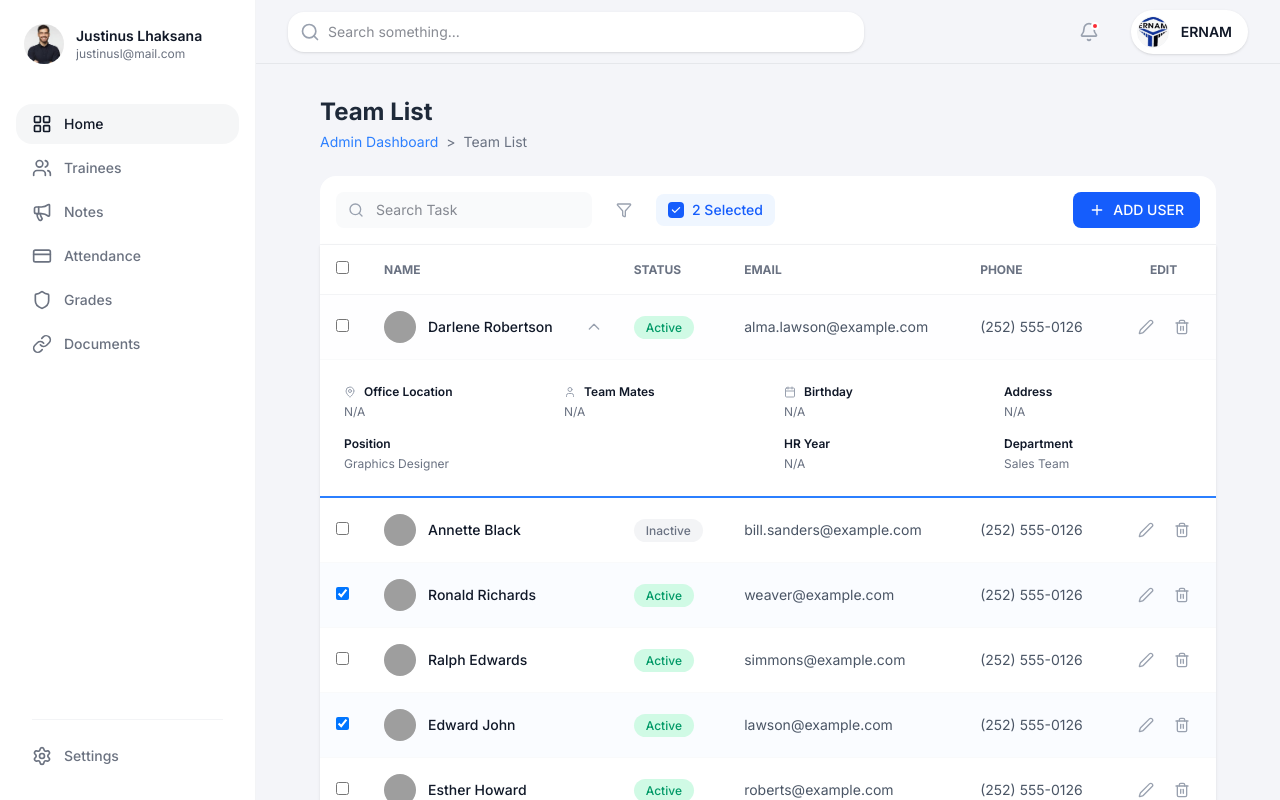
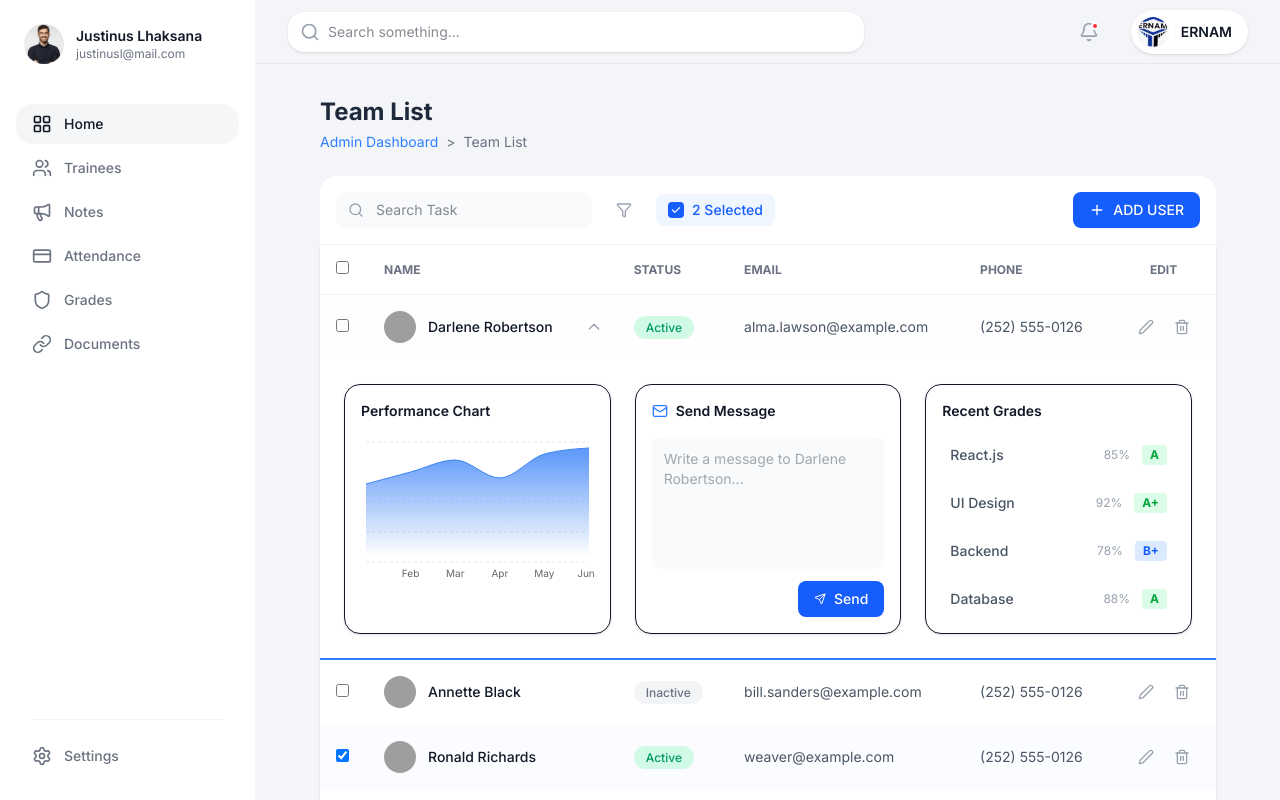
Before and after one commit to aristide12005/System, a Next.js app: page /trainees in a window 1280 px wide. Both pictures are taken after a click on the element "Darlene Robertson". Built offline with nearby package versions, Linux system fonts and the light colour scheme; grey boxes are pictures that could not be loaded.

Commit message:
Feat: implement pagination (5/page) and expanded view with charts/grades

```diff
--- a/src/app/trainees/page.tsx
+++ b/src/app/trainees/page.tsx
@@ -1,8 +1,20 @@
 "use client";
 
 import { useState } from "react";
-import { Search, Filter, Plus, Trash2, Edit2, ChevronLeft, ChevronRight, MoreHorizontal, Calendar, MapPin, User, Mail, Phone } from "lucide-react";
+import { Search, Filter, Plus, Trash2, Edit2, ChevronLeft, ChevronRight, MoreHorizontal, Calendar, MapPin, User, Mail, Phone, Send } from "lucide-react";
+import { AreaChart, Area, XAxis, YAxis, CartesianGrid, Tooltip, ResponsiveContainer } from 'recharts';
 import React from 'react';
+
+type Grade = {
+    subject: string;
+    score: number;
+    grade: string;
+};
+
+type ChartData = {
+    month: string;
+    performance: number;
+};
 
 type Trainee = {
     id: string;
@@ -12,14 +24,33 @@ type Trainee = {
     status: "Active" | "Inactive";
     avatar: string;
     // Expanded details
-    position?: string; // Kept for details view if needed, or remove? User said "on columns keep...", maybe data can stay for expansion?
+    position?: string;
     department?: string;
     officeLocation?: string;
     teamMates?: string[];
     birthday?: string;
     hrYear?: string;
     address?: string;
+    // New Expanded Data
+    grades?: Grade[];
+    performanceData?: ChartData[];
 };
+
+const MOCK_GRADES: Grade[] = [
+    { subject: "React.js", score: 85, grade: "A" },
+    { subject: "UI Design", score: 92, grade: "A+" },
+    { subject: "Backend", score: 78, grade: "B+" },
+    { subject: "Database", score: 88, grade: "A" },
+];
+
+const MOCK_PERFORMANCE: ChartData[] = [
+    { month: 'Jan', performance: 65 },
+    { month: 'Feb', performance: 75 },
+    { month: 'Mar', performance: 85 },
+    { month: 'Apr', performance: 70 },
+    { month: 'May', performance: 90 },
+    { month: 'Jun', performance: 95 },
+];
 
 const TRAINEES_DATA: Trainee[] = [
     {
@@ -31,6 +62,8 @@ const TRAINEES_DATA: Trainee[] = [
         phone: "(252) 555-0126",
         status: "Active",
         avatar: "https://i.pravatar.cc/150?u=1",
+        grades: MOCK_GRADES,
+        performanceData: MOCK_PERFORMANCE,
     },
     {
         id: "2",
@@ -41,6 +74,8 @@ const TRAINEES_DATA: Trainee[] = [
         phone: "(252) 555-0126",
         status: "Inactive",
         avatar: "https://i.pravatar.cc/150?u=2",
+        grades: MOCK_GRADES,
+        performanceData: MOCK_PERFORMANCE,
     },
     {
         id: "3",
@@ -51,6 +86,8 @@ const TRAINEES_DATA: Trainee[] = [
         phone: "(252) 555-0126",
         status: "Active",
         avatar: "https://i.pravatar.cc/150?u=3",
+        grades: MOCK_GRADES,
+        performanceData: MOCK_PERFORMANCE,
     },
     {
         id: "4",
@@ -61,6 +98,8 @@ const TRAINEES_DATA: Trainee[] = [
         phone: "(252) 555-0126",
         status: "Active",
         avatar: "https://i.pravatar.cc/150?u=4",
+        grades: MOCK_GRADES,
+        performanceData: MOCK_PERFORMANCE,
     },
     {
         id: "5",
@@ -76,6 +115,8 @@ const TRAINEES_DATA: Trainee[] = [
         birthday: "12/2/1998",
         hrYear: "4 Years",
         address: "4140 Parker Rd. Allentown, New Mexico 31134",
+        grades: MOCK_GRADES,
+        performanceData: MOCK_PERFORMANCE,
     },
     {
         id: "6",
@@ -86,6 +127,8 @@ const TRAINEES_DATA: Trainee[] = [
         phone: "(252) 555-0126",
         status: "Active",
         avatar: "https://i.pravatar.cc/150?u=6",
+        grades: MOCK_GRADES,
+        performanceData: MOCK_PERFORMANCE,
     },
     {
         id: "7",
@@ -96,6 +139,8 @@ const TRAINEES_DATA: Trainee[] = [
         phone: "(252) 555-0126",
         status: "Inactive",
         avatar: "https://i.pravatar.cc/150?u=7",
+        grades: MOCK_GRADES,
+        performanceData: MOCK_PERFORMANCE,
     },
     {
         id: "8",
@@ -106,6 +151,8 @@ const TRAINEES_DATA: Trainee[] = [
         phone: "(252) 555-0126",
         status: "Active",
         avatar: "https://i.pravatar.cc/150?u=8",
+        grades: MOCK_GRADES,
+        performanceData: MOCK_PERFORMANCE,
     },
     {
         id: "9",
@@ -116,12 +163,17 @@ const TRAINEES_DATA: Trainee[] = [
         phone: "(252) 555-0126",
         status: "Inactive",
         avatar: "https://i.pravatar.cc/150?u=9",
+        grades: MOCK_GRADES,
+        performanceData: MOCK_PERFORMANCE,
     },
 ];
 
+const ITEMS_PER_PAGE = 5;
+
 export default function TraineesPage() {
-    const [expandedRow, setExpandedRow] = useState<string | null>("5"); // Default open for demo
-    const [selectedRows, setSelectedRows] = useState<string[]>(["3", "5"]); // Default selected for demo
+    const [expandedRow, setExpandedRow] = useState<string | null>("5");
+    const [selectedRows, setSelectedRows] = useState<string[]>(["3", "5"]);
+    const [currentPage, setCurrentPage] = useState(1);
 
     const toggleRow = (id: string) => {
         setExpandedRow(expandedRow === id ? null : id);
@@ -133,6 +185,19 @@ export default function TraineesPage() {
         } else {
             setSelectedRows([...selectedRows, id]);
         }
+    };
+
+    // Pagination Logic
+    const totalPages = Math.ceil(TRAINEES_DATA.length / ITEMS_PER_PAGE);
+    const startIndex = (currentPage - 1) * ITEMS_PER_PAGE;
+    const currentTrainees = TRAINEES_DATA.slice(startIndex, startIndex + ITEMS_PER_PAGE);
+
+    const goToNextPage = () => {
+        if (currentPage < totalPages) setCurrentPage(prev => prev + 1);
+    };
+
+    const goToPrevPage = () => {
+        if (currentPage > 1) setCurrentPage(prev => prev - 1);
     };
 
     return (
@@ -196,7 +261,7 @@ export default function TraineesPage() {
                         </tr>
                     </thead>
                     <tbody className="text-sm">
-                        {TRAINEES_DATA.map((trainee) => (
+                        {currentTrainees.map((trainee) => (
                             <React.Fragment key={trainee.id}>
                                 <tr
                                     className={`border-b border-gray-50 hover:bg-gray-50/50 transition-colors ${expandedRow === trainee.id ? 'bg-blue-50/10 border-blue-100' : ''} ${selectedRows.includes(trainee.id) ? 'bg-blue-50/30' : ''}`}
@@ -248,42 +313,64 @@ export default function TraineesPage() {
                                 {expandedRow === trainee.id && (
                                     <tr className="bg-white border-b-2 border-blue-500">
                                         <td colSpan={6} className="p-0">
-                                            <div className="p-6 grid grid-cols-4 gap-8 text-xs text-gray-500 bg-white">
-                                                <div>
-                                                    <p className="font-semibold text-gray-900 mb-1 flex items-center gap-2">
-                                                        <MapPin className="w-3 h-3 text-gray-400" /> Office Location
-                                                    </p>
-                                                    <p>{trainee.officeLocation || "N/A"}</p>
-                                                    <p className="font-semibold text-gray-900 mt-4 mb-1">Position</p>
-                                                    <p>{trainee.position || "N/A"}</p>
-                                                </div>
-                                                <div>
-                                                    <p className="font-semibold text-gray-900 mb-1 flex items-center gap-2">
-                                                        <User className="w-3 h-3 text-gray-400" /> Team Mates
-                                                    </p>
-                                                    <div className="flex flex-col gap-1">
-                                                        {trainee.teamMates?.map(mate => (
-                                                            <div key={mate} className="flex items-center gap-2">
-                                                                <User className="w-3 h-3 text-gray-300" />
-                                                                <span>{mate}</span>
-                                                            </div>
-                                                        )) || "N/A"}
+                                            <div className="p-6 grid grid-cols-12 gap-6 text-sm bg-white">
+                                                {/* Chart Section */}
+                                                <div className="col-span-4 border rounded-xl p-4 shadow-sm">
+                                                    <h4 className="font-semibold text-gray-900 mb-4">Performance Chart</h4>
+                                                    <div className="h-40 w-full">
+                                                        <ResponsiveContainer width="100%" height="100%">
+                                                            <AreaChart data={trainee.performanceData}>
+                                                                <defs>
+                                                                    <linearGradient id="colorPerf" x1="0" y1="0" x2="0" y2="1">
+                                                                        <stop offset="5%" stopColor="#3B82F6" stopOpacity={0.8} />
+                                                                        <stop offset="95%" stopColor="#3B82F6" stopOpacity={0} />
+                                                                    </linearGradient>
+                                                                </defs>
+                                                                <CartesianGrid strokeDasharray="3 3" vertical={false} stroke="#E5E7EB" />
+                                                                <XAxis dataKey="month" axisLine={false} tickLine={false} tick={{ fontSize: 10 }} />
+                                                                <YAxis hide />
+                                                                <Tooltip contentStyle={{ borderRadius: '8px', border: 'none', boxShadow: '0 4px 6px -1px rgba(0,0,0,0.1)' }} />
+                                                                <Area type="monotone" dataKey="performance" stroke="#3B82F6" fillOpacity={1} fill="url(#colorPerf)" />
+                                                            </AreaChart>
+                                                        </ResponsiveContainer>
                                                     </div>
                                                 </div>
-                                                <div>
-                                                    <p className="font-semibold text-gray-900 mb-1 flex items-center gap-2">
-                                                        <Calendar className="w-3 h-3 text-gray-400" /> Birthday
-                                                    </p>
-                                                    <p>{trainee.birthday || "N/A"}</p>
 
-                                                    <p className="font-semibold text-gray-900 mt-4 mb-1">HR Year</p>
-                                                    <p>{trainee.hrYear || "N/A"}</p>
+                                                {/* Send Message Section */}
+                                                <div className="col-span-4 border rounded-xl p-4 shadow-sm flex flex-col">
+                                                    <h4 className="font-semibold text-gray-900 mb-4 flex items-center gap-2">
+                                                        <Mail className="w-4 h-4 text-blue-500" /> Send Message
+                                                    </h4>
+                                                    <textarea
+                                                        className="w-full h-full p-3 bg-gray-50 rounded-lg border-none focus:ring-1 focus:ring-blue-500 outline-none resize-none text-sm text-gray-600 mb-3"
+                                                        placeholder={`Write a message to ${trainee.name}...`}
+                                                    ></textarea>
+                                                    <div className="flex justify-end">
+                                                        <button className="bg-blue-600 text-white px-4 py-2 rounded-lg text-sm font-medium flex items-center gap-2 hover:bg-blue-700 transition-colors">
+                                                            <Send className="w-3 h-3" /> Send
+                                                        </button>
+                                                    </div>
                                                 </div>
-                                                <div>
-                                                    <p className="font-semibold text-gray-900 mb-1">Address</p>
-                                                    <p>{trainee.address || "N/A"}</p>
-                                                    <p className="font-semibold text-gray-900 mt-4 mb-1">Department</p>
-                                                    <p>{trainee.department || "N/A"}</p>
+
+                                                {/* Grades Section */}
+                                                <div className="col-span-4 border rounded-xl p-4 shadow-sm">
+                                                    <h4 className="font-semibold text-gray-900 mb-4">Recent Grades</h4>
+                                                    <div className="space-y-3">
+                                                        {trainee.grades?.map((grade, index) => (
+                                                            <div key={index} className="flex justify-between items-center p-2 hover:bg-gray-50 rounded-lg transition-colors">
+                                                                <span className="text-gray-600 font-medium">{grade.subject}</span>
+                                                                <div className="flex items-center gap-3">
+                                                                    <span className="text-gray-400 text-xs">{grade.score}%</span>
+                                                                    <span className={`px-2 py-0.5 rounded text-xs font-bold ${grade.grade.startsWith('A') ? 'bg-green-100 text-green-600' :
+                                                                            grade.grade.startsWith('B') ? 'bg-blue-100 text-blue-600' :
+                                                                                'bg-yellow-100 text-yellow-600'
+                                                                        }`}>
+                                                                        {grade.grade}
+                                                                    </span>
+                                                                </div>
+                                                            </div>
+                                                        ))}
+                                                    </div>
                                                 </div>
                                             </div>
                                         </td>
@@ -296,12 +383,20 @@ export default function TraineesPage() {
 
                 {/* Pagination */}
                 <div className="p-4 border-t border-gray-100 flex justify-end items-center gap-4 text-xs text-gray-500">
-                    <span>1 - 9 of 48</span>
+                    <span>{startIndex + 1} - {Math.min(startIndex + ITEMS_PER_PAGE, TRAINEES_DATA.length)} of {TRAINEES_DATA.length}</span>
                     <div className="flex gap-1">
-                        <button className="p-1 hover:bg-gray-100 rounded text-gray-400 disabled:opacity-50">
+                        <button
+                            onClick={goToPrevPage}
+                            disabled={currentPage === 1}
+                            className="p-1 hover:bg-gray-100 rounded text-gray-400 disabled:opacity-50 disabled:cursor-not-allowed"
+                        >
                             <ChevronLeft className="w-4 h-4" />
                         </button>
-                        <button className="p-1 hover:bg-gray-100 rounded text-gray-400">
+                        <button
+                            onClick={goToNextPage}
+                            disabled={currentPage === totalPages}
+                            className="p-1 hover:bg-gray-100 rounded text-gray-400 disabled:opacity-50 disabled:cursor-not-allowed"
+                        >
                             <ChevronRight className="w-4 h-4" />
                         </button>
                     </div>
```
